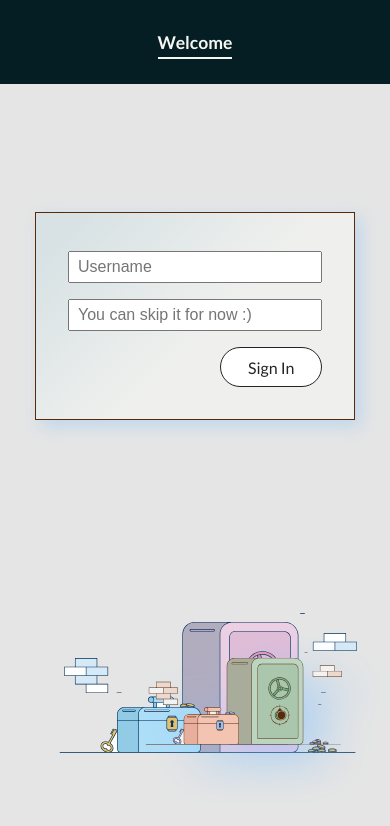
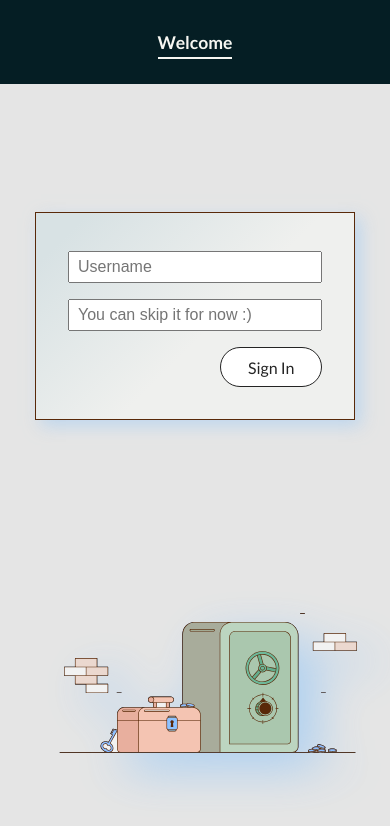
Before and after one commit to ricolaws/crypto-api, a React (Create React App) app: page /welcome in a window 390 px wide. Shown: the top 826 px of the page. Built offline with nearby package versions, Linux system fonts and the light colour scheme.

Commit message:
responsive bug fix

```diff
--- a/src/index.css
+++ b/src/index.css
@@ -94,14 +94,9 @@ button:active {
     font-size: 82%;
   }
   button {
-    display: inline-block;
-    border: none;
-    padding: 0.5rem 2rem;
     margin: 0;
     width: 75%;
     height: 2rem;
-    background: #0069ed;
-    color: #ffffff;
     font-size: 1rem;
   }
 }
--- a/src/pages/Welcome.module.css
+++ b/src/pages/Welcome.module.css
@@ -1,6 +1,4 @@
 .container {
-  /* display: flex;
-  flex-direction: row; */
   background-image: url(../image/Safe_Vector.svg);
   background-size: 58%;
   background-repeat: no-repeat;
@@ -33,11 +31,6 @@
   justify-content: flex-end;
   align-content: flex-end;
 }
-
-/* .greeting {
-  text-align: center;
-  margin: 2rem 0 0 10rem;
-} */
 
 h1 {
   font-size: 1rem;
@@ -80,6 +73,18 @@ form {
     height: 82vh;
     width: 100%;
   }
+  .container::before {
+    content: "";
+    position: absolute;
+    background-size: 88%;
+    background-repeat: no-repeat;
+    background-position: 80% 100%;
+    height: 82vh;
+    width: 100%;
+    background-image: url(../image/Safe_Vector.svg);
+    filter: drop-shadow(1.2rem 1.1rem 1.5rem rgba(240, 168, 74, 0.45))
+      invert(5%) hue-rotate(174deg);
+  }
   .window {
     position: relative;
     width: 20rem;
```
